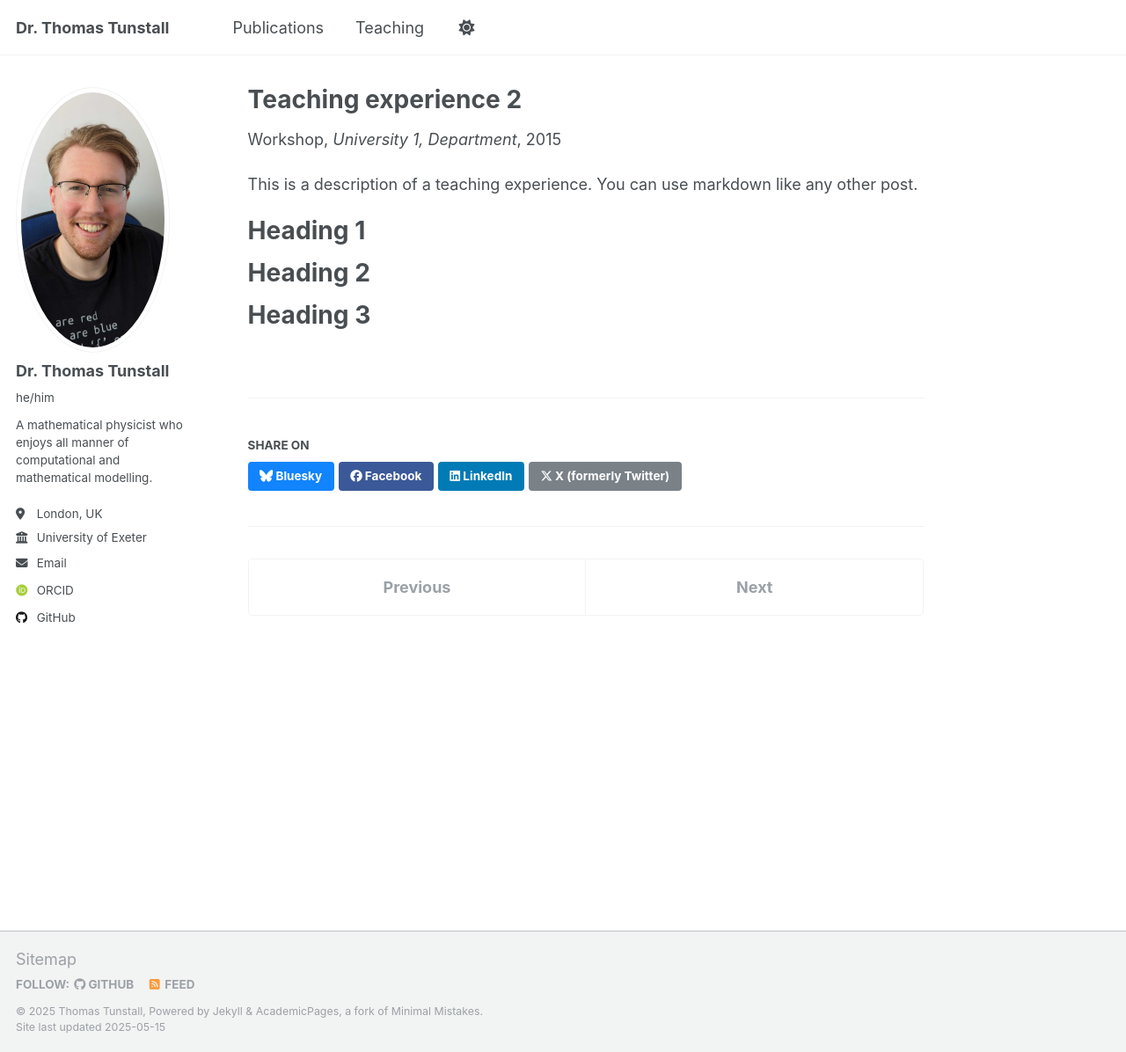
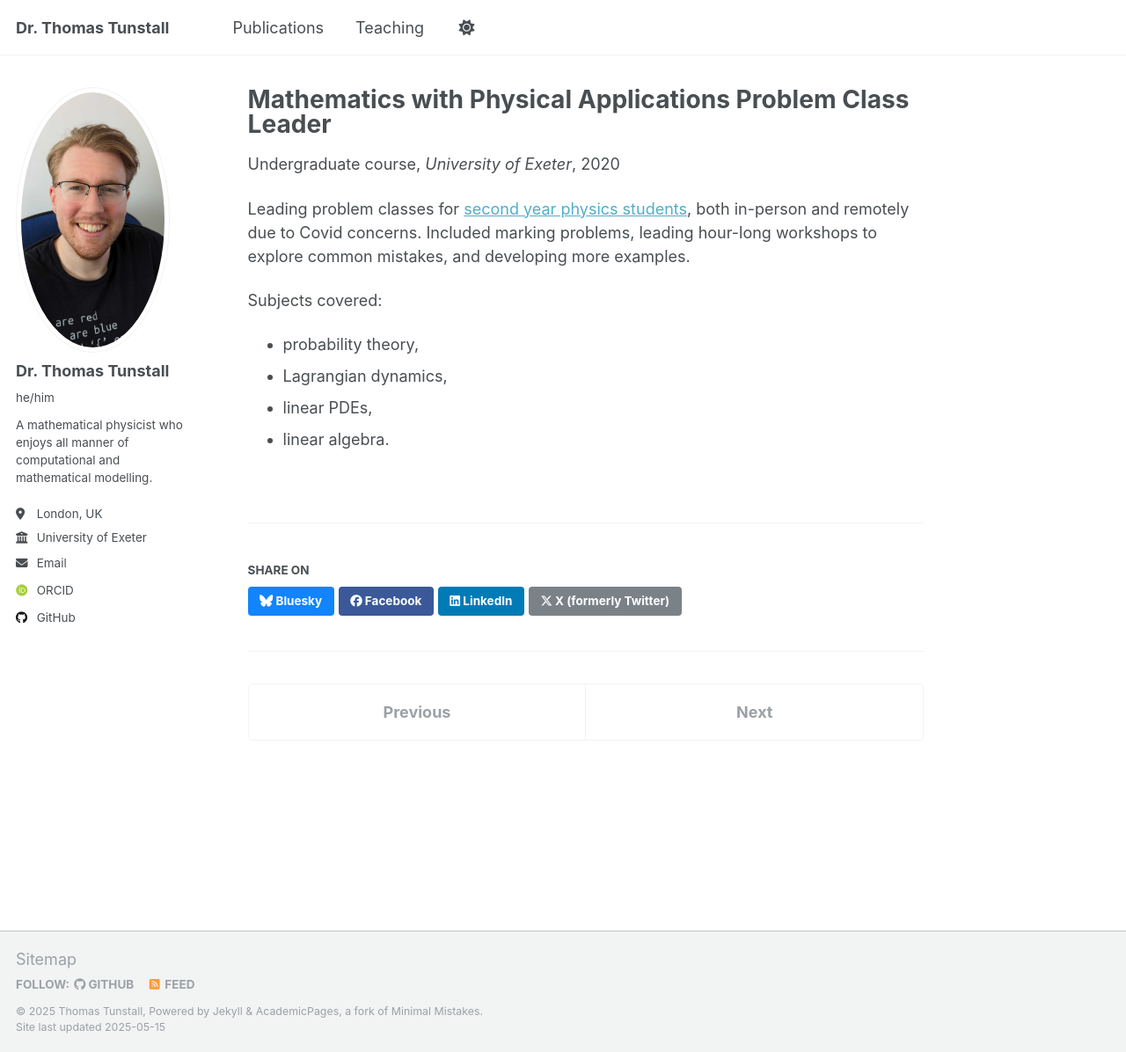
Before and after one commit to ThomasTunstall/ThomasTunstall, a Jekyll site: the page built from _teaching/2015-spring-teaching-2.md, in a window 1280 px wide and 1196 px high. Shown: the whole window at 88% size. Built offline with Jekyll 4.4.1, drawn with Linux system fonts in a browser that asks for light colours; some web fonts are replaced.

Commit message:
Update 2015-spring-teaching-2.md

```diff
--- a/_teaching/2015-spring-teaching-2.md
+++ b/_teaching/2015-spring-teaching-2.md
@@ -1,20 +1,16 @@
 ---
-title: "Teaching experience 2"
+title: "Mathematics with Physical Applications Problem Class Leader"
 collection: teaching
-type: "Workshop"
-permalink: /teaching/2015-spring-teaching-1
-venue: "University 1, Department"
-date: 2015-01-01
-location: "City, Country"
+type: "Undergraduate course"
+permalink: /teaching/2020ProblemsClass
+venue: "University of Exeter"
+date: 2020-09-25
 ---
 
-This is a description of a teaching experience. You can use markdown like any other post.
+Leading problem classes for [second year physics students](https://newton.ex.ac.uk/handbook/PHY/modules/PHY2025.html), both in-person and remotely due to Covid concerns. Included marking problems, leading hour-long workshops to explore common mistakes, and developing more examples.
 
-Heading 1
-======
-
-Heading 2
-======
-
-Heading 3
-======
+Subjects covered:
+- probability theory,
+- Lagrangian dynamics,
+- linear PDEs,
+- linear algebra.
```
